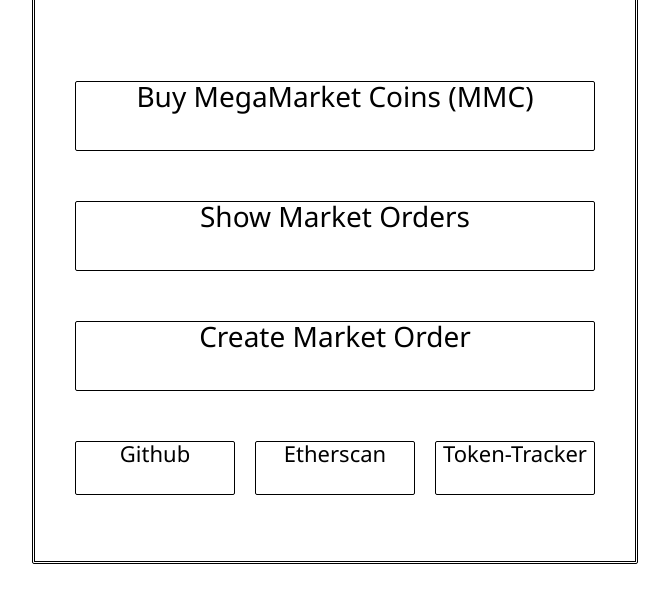
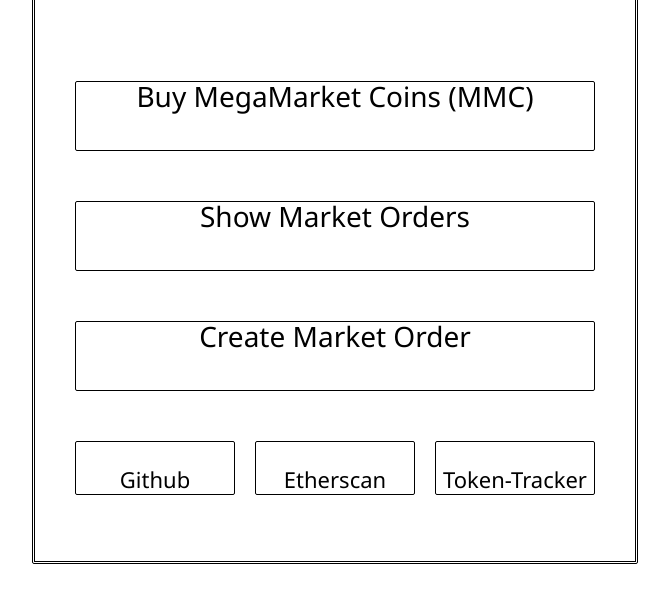
Before and after one commit to msg-blockchain/ETH-Marketplace, a plain HTML site: page docs/index.html in a window 1280 px wide. Shown: the part 189-792 px from the top of the page, without its empty margins (305-974 px from the left). Drawn offline with nearby package versions, Linux system fonts and the light colour scheme.

Commit message:
Add files via upload

```diff
--- a/docs/files/stylesheet.css
+++ b/docs/files/stylesheet.css
@@ -460,10 +460,10 @@
 
 .small_button_content {
     position: absolute;
-    top: 0%;
+    top: 50%;
     left: 50%;
     width: 100%;
-    height: 100%;
+    height: 50%;
     line-height: 100%;
     overflow: visible;
     white-space: nowrap;
```
